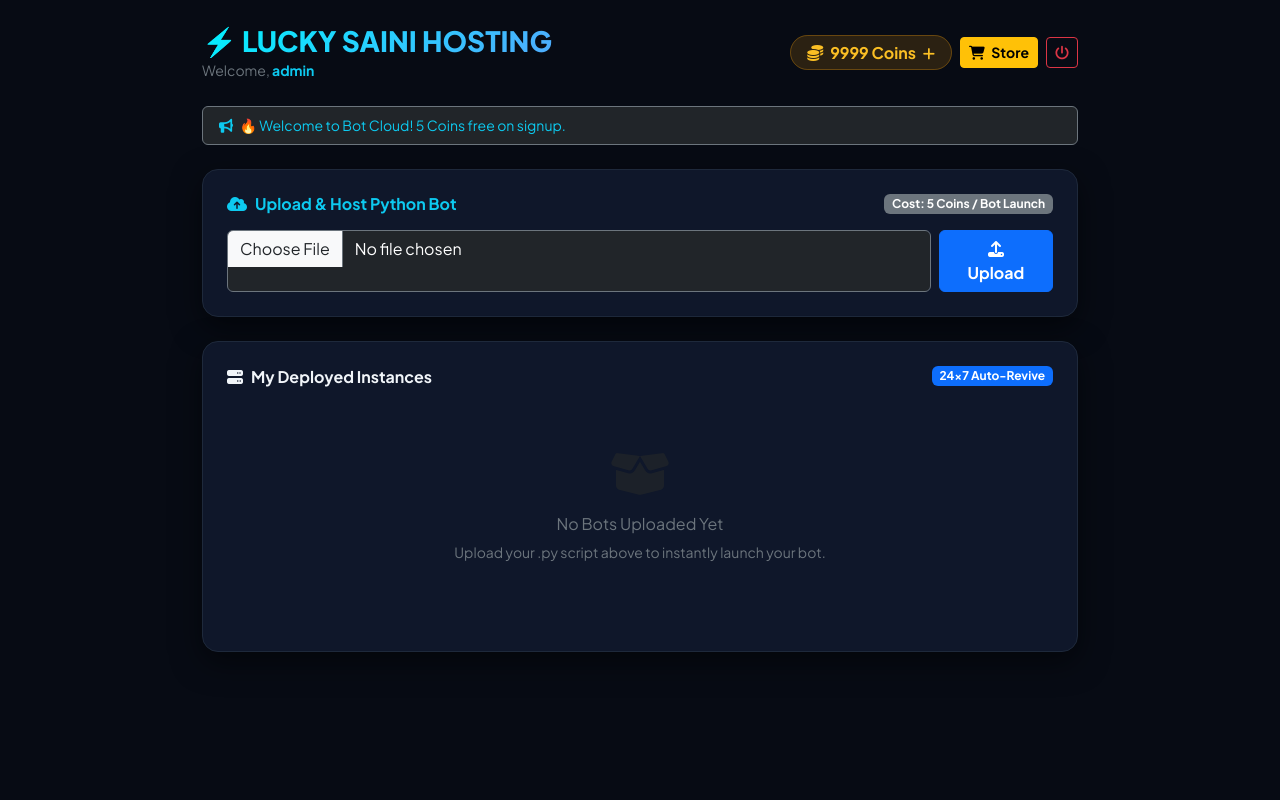
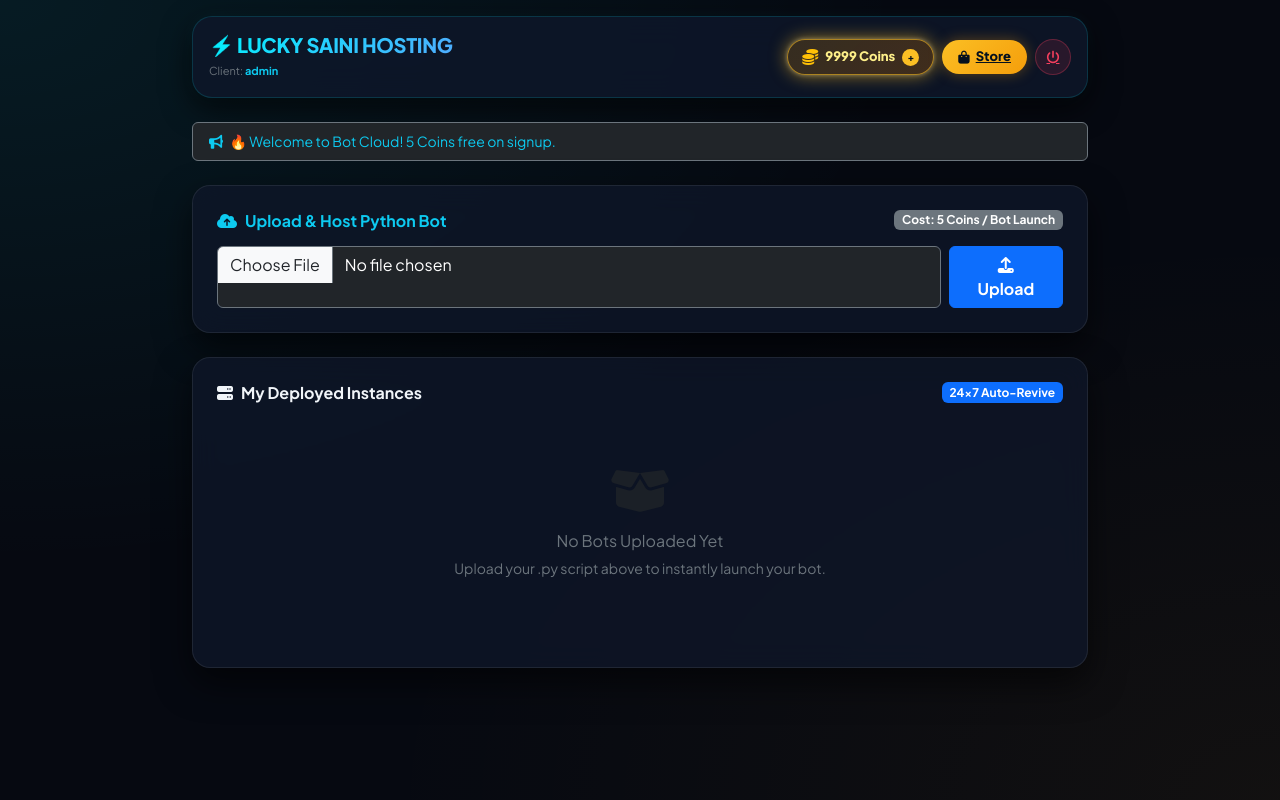
Before and after one commit to anshikasaini9982-gif/lucky-saas-host, a Flask app: page / in a window 1280 px wide. Run offline with Flask 3, Linux system fonts and the light colour scheme; the visitor is signed in with stand-in values (Sample User, id 1); data comes from the database, SQL or seed files in the repository; data that the repository does not hold is empty.

Commit message:
Update dashboard.html

```diff
--- a/templates/dashboard.html
+++ b/templates/dashboard.html
@@ -3,41 +3,203 @@
 <head>
     <meta charset="UTF-8">
     <meta name="viewport" content="width=device-width, initial-scale=1.0">
-    <title>Dashboard</title>
+    <title>Dashboard | Cloud Bot Hosting</title>
     <link href="https://fonts.googleapis.com/css2?family=Plus+Jakarta+Sans:wght@400;600;700;800&display=swap" rel="stylesheet">
     <link href="https://cdn.jsdelivr.net/npm/bootstrap@5.3.0/dist/css/bootstrap.min.css" rel="stylesheet">
     <link rel="stylesheet" href="https://cdnjs.cloudflare.com/ajax/libs/font-awesome/6.4.2/css/all.min.css">
 
     <style>
-        body { background: #070b14; color: #f1f5f9; font-family: 'Plus Jakarta Sans', sans-serif; }
-        .glass-box { background: #0f172a; border: 1px solid #1e293b; border-radius: 16px; box-shadow: 0 10px 30px rgba(0,0,0,0.5); }
-        .brand-title { background: linear-gradient(135deg, #00f2fe, #4facfe); -webkit-background-clip: text; -webkit-text-fill-color: transparent; font-weight: 800; }
-        .coin-pill { background: rgba(245, 158, 11, 0.15); border: 1px solid rgba(245, 158, 11, 0.3); color: #fbbf24; border-radius: 30px; padding: 6px 16px; font-weight: 700; text-decoration: none; }
-        .vip-pill { background: linear-gradient(135deg, #ec4899, #8b5cf6); color: #fff; border-radius: 30px; padding: 6px 16px; font-weight: 700; }
-        .bot-item { background: #131d31; border: 1px solid #233352; border-radius: 12px; padding: 14px 18px; margin-bottom: 12px; display: flex; justify-content: space-between; align-items: center; }
-        .pulse-dot { width: 8px; height: 8px; background: #10b981; border-radius: 50%; display: inline-block; box-shadow: 0 0 0 0 rgba(16, 185, 129, 0.7); animation: pulse 1.5s infinite; }
+        body {
+            background: #060911;
+            color: #f1f5f9;
+            font-family: 'Plus Jakarta Sans', sans-serif;
+            background-image:
+                radial-gradient(at 0% 0%, rgba(0, 242, 254, 0.08) 0px, transparent 50%),
+                radial-gradient(at 100% 100%, rgba(245, 158, 11, 0.05) 0px, transparent 50%);
+            min-height: 100vh;
+        }
+
+        .glass-box {
+            background: rgba(15, 23, 42, 0.75);
+            backdrop-filter: blur(14px);
+            -webkit-backdrop-filter: blur(14px);
+            border: 1px solid rgba(255, 255, 255, 0.08);
+            border-radius: 18px;
+            box-shadow: 0 15px 35px rgba(0, 0, 0, 0.6);
+        }
+
+        .top-navbar-card {
+            background: rgba(15, 23, 42, 0.85);
+            backdrop-filter: blur(16px);
+            border: 1px solid rgba(0, 242, 254, 0.15);
+            border-radius: 20px;
+            box-shadow: 0 10px 30px rgba(0, 0, 0, 0.7), 0 0 15px rgba(0, 242, 254, 0.05);
+        }
+
+        .brand-title {
+            background: linear-gradient(135deg, #00f2fe 0%, #4facfe 100%);
+            -webkit-background-clip: text;
+            -webkit-text-fill-color: transparent;
+            font-weight: 800;
+            font-size: 1.25rem;
+            letter-spacing: -0.3px;
+        }
+
+        /* 🪙 ULTRA GOLDEN GLOW COIN BADGE */
+        .coin-glow-pill {
+            background: linear-gradient(135deg, rgba(245, 158, 11, 0.18) 0%, rgba(217, 119, 6, 0.25) 100%);
+            border: 1.5px solid rgba(251, 191, 36, 0.6);
+            color: #fef08a;
+            border-radius: 50px;
+            padding: 7px 14px;
+            font-weight: 800;
+            font-size: 13px;
+            text-decoration: none;
+            white-space: nowrap;
+            display: inline-flex;
+            align-items: center;
+            gap: 7px;
+            box-shadow: 0 0 12px rgba(245, 158, 11, 0.35), inset 0 0 10px rgba(251, 191, 36, 0.15);
+            animation: coinPulse 2.5s infinite alternate;
+            transition: all 0.3s ease;
+        }
+        .coin-glow-pill:hover {
+            background: rgba(245, 158, 11, 0.35);
+            color: #fff;
+            box-shadow: 0 0 22px rgba(251, 191, 36, 0.7), inset 0 0 15px rgba(251, 191, 36, 0.3);
+            transform: scale(1.03);
+        }
+
+        @keyframes coinPulse {
+            0% { box-shadow: 0 0 10px rgba(245, 158, 11, 0.3); }
+            100% { box-shadow: 0 0 18px rgba(251, 191, 36, 0.65), 0 0 5px rgba(255, 255, 255, 0.4); }
+        }
+
+        .plus-badge {
+            background: #fbbf24;
+            color: #04101e;
+            width: 17px;
+            height: 17px;
+            border-radius: 50%;
+            display: inline-flex;
+            align-items: center;
+            justify-content: center;
+            font-size: 10px;
+            font-weight: 900;
+        }
+
+        /* 👑 ROYAL VIP GLOW BADGE */
+        .vip-glow-pill {
+            background: linear-gradient(135deg, #ec4899 0%, #8b5cf6 100%);
+            color: #fff;
+            border-radius: 50px;
+            padding: 7px 14px;
+            font-weight: 800;
+            font-size: 12px;
+            white-space: nowrap;
+            display: inline-flex;
+            align-items: center;
+            gap: 5px;
+            box-shadow: 0 0 15px rgba(236, 72, 153, 0.5);
+            animation: vipPulse 2s infinite alternate;
+        }
+
+        @keyframes vipPulse {
+            0% { box-shadow: 0 0 10px rgba(236, 72, 153, 0.4); }
+            100% { box-shadow: 0 0 20px rgba(139, 92, 246, 0.7); }
+        }
+
+        /* 🛒 GLOWING STORE BUTTON */
+        .btn-store-glow {
+            background: linear-gradient(135deg, #fbbf24 0%, #f59e0b 100%);
+            color: #04101e !important;
+            font-weight: 800;
+            border-radius: 50px;
+            padding: 7px 16px;
+            font-size: 13px;
+            border: none;
+            display: inline-flex;
+            align-items: center;
+            gap: 6px;
+            white-space: nowrap;
+            box-shadow: 0 0 14px rgba(245, 158, 11, 0.35);
+            transition: all 0.25s ease;
+        }
+        .btn-store-glow:hover {
+            box-shadow: 0 0 22px rgba(245, 158, 11, 0.6);
+            transform: translateY(-1px);
+        }
+
+        /* 🔴 COMPACT LOGOUT BUTTON */
+        .btn-logout-glow {
+            background: rgba(244, 63, 94, 0.12);
+            color: #f43f5e !important;
+            border: 1px solid rgba(244, 63, 94, 0.3);
+            border-radius: 50%;
+            width: 36px;
+            height: 36px;
+            display: inline-flex;
+            align-items: center;
+            justify-content: center;
+            font-size: 13px;
+            transition: all 0.2s ease;
+        }
+        .btn-logout-glow:hover {
+            background: #f43f5e;
+            color: #fff !important;
+            box-shadow: 0 0 15px rgba(244, 63, 94, 0.5);
+            transform: scale(1.05);
+        }
+
+        .bot-item {
+            background: #111827;
+            border: 1px solid rgba(255, 255, 255, 0.06);
+            border-radius: 14px;
+            padding: 14px 18px;
+            margin-bottom: 12px;
+            display: flex;
+            justify-content: space-between;
+            align-items: center;
+            transition: border-color 0.2s ease;
+        }
+        .bot-item:hover { border-color: rgba(0, 242, 254, 0.25); }
+
+        .pulse-dot {
+            width: 8px;
+            height: 8px;
+            background: #10b981;
+            border-radius: 50%;
+            display: inline-block;
+            box-shadow: 0 0 0 0 rgba(16, 185, 129, 0.7);
+            animation: pulse 1.5s infinite;
+        }
         @keyframes pulse { to { box-shadow: 0 0 0 8px rgba(16, 185, 129, 0); } }
     </style>
 </head>
-<body class="py-4">
+<body class="py-3">
 
-<div class="container" style="max-width: 900px;">
-    <div class="d-flex justify-content-between align-items-center mb-4">
+<div class="container" style="max-width: 920px;">
+    <!-- ⚡ Luxury Top Navbar Bar -->
+    <div class="top-navbar-card p-3 mb-4 d-flex justify-content-between align-items-center flex-wrap gap-2">
         <div>
-            <h3 class="brand-title mb-0" id="dashBrandName">⚡ CLOUD HOSTING</h3>
-            <small class="text-secondary">Welcome, <b id="navUsername" class="text-info">User</b></small>
+            <h4 class="brand-title mb-0" id="dashBrandName">⚡ CLOUD HOSTING</h4>
+            <small class="text-secondary" style="font-size: 11px;">Client: <b id="navUsername" class="text-info">...</b></small>
         </div>
+
+        <!-- Right VIP Action Items -->
         <div class="d-flex align-items-center gap-2">
             <div id="badgeContainer"></div>
-            <a href="/store" class="btn btn-warning btn-sm fw-bold"><i class="fa-solid fa-cart-shopping me-1"></i> Store</a>
-            <a href="/logout" class="btn btn-outline-danger btn-sm"><i class="fa-solid fa-power-off"></i></a>
+            <a href="/store" class="btn-store-glow"><i class="fa-solid fa-bag-shopping"></i> Store</a>
+            <a href="/logout" class="btn-logout-glow" title="Logout"><i class="fa-solid fa-power-off"></i></a>
         </div>
     </div>
 
+    <!-- Notice Banner -->
     <div class="alert alert-info py-2 small mb-4 bg-dark text-info border-secondary" id="noticeBox">
         <i class="fa-solid fa-bullhorn me-1"></i> <span id="noticeText">Loading announcement...</span>
     </div>
 
+    <!-- Upload Bot Script -->
     <div class="glass-box p-4 mb-4">
         <div class="d-flex justify-content-between align-items-center mb-3">
             <h6 class="mb-0 fw-bold text-info"><i class="fa-solid fa-cloud-arrow-up me-2"></i>Upload & Host Python Bot</h6>
@@ -49,6 +211,7 @@
         </form>
     </div>
 
+    <!-- Active Bots Container -->
     <div class="glass-box p-4">
         <div class="d-flex justify-content-between align-items-center mb-3">
             <h6 class="fw-bold mb-0"><i class="fa-solid fa-server me-2"></i>My Deployed Instances</h6>
@@ -62,6 +225,7 @@
             </div>
         </div>
     </div>
+
 </div>
 
 <script>
@@ -75,13 +239,21 @@ async function loadUserData() {
         document.getElementById('navUsername').innerText = data.user.username;
         document.getElementById('noticeText').innerText = data.notice;
 
+        // Glowing Badge Render
         const bCont = document.getElementById('badgeContainer');
         if (data.user.is_vip) {
-            bCont.innerHTML = '<span class="vip-pill"><i class="fa-solid fa-crown me-1"></i> VIP UNLIMITED</span>';
+            bCont.innerHTML = '<span class="vip-glow-pill"><i class="fa-solid fa-crown"></i> VIP ACCESS</span>';
         } else {
-            bCont.innerHTML = `<a href="/store" class="coin-pill"><i class="fa-solid fa-coins me-1"></i> ${data.user.coins} Coins <i class="fa-solid fa-plus ms-1 small"></i></a>`;
+            bCont.innerHTML = `
+                <a href="/store" class="coin-glow-pill">
+                    <i class="fa-solid fa-coins text-warning fs-6"></i>
+                    <span>${data.user.coins} Coins</span>
+                    <span class="plus-badge">+</span>
+                </a>
+            `;
         }
 
+        // Bot List Render
         const listCont = document.getElementById('botListContainer');
         if (data.bots.length === 0) {
             listCont.innerHTML = `
```
